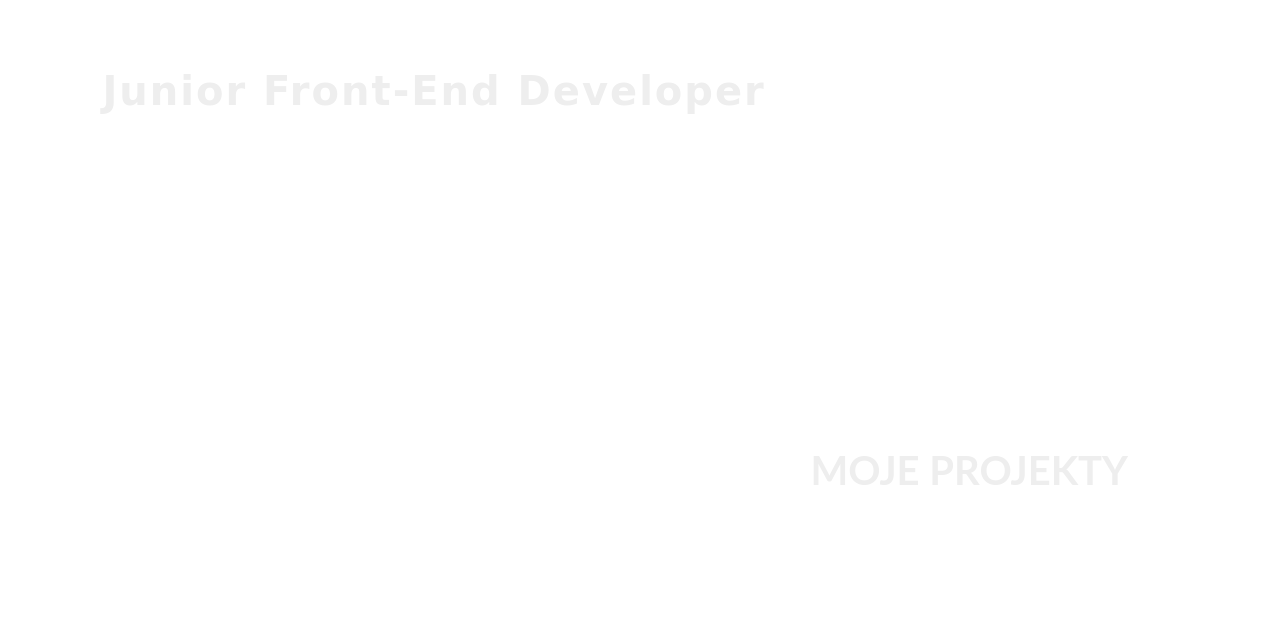
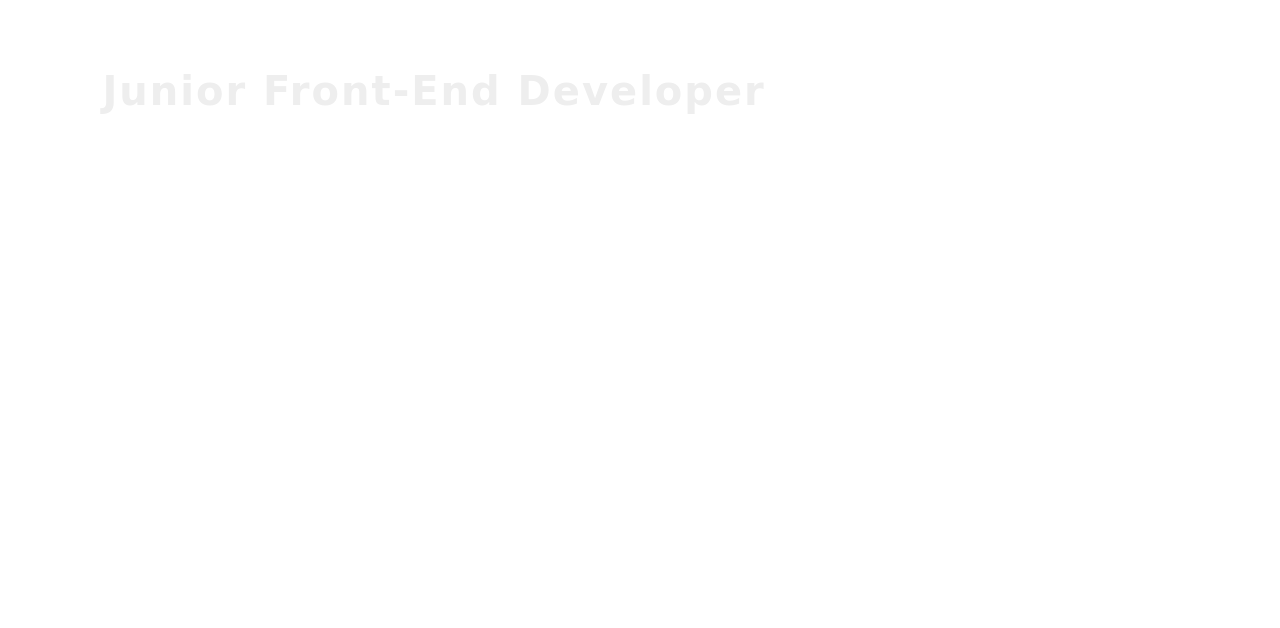
Before and after one commit to raftatix/RafTat, a plain HTML site: page index.html in a window 1280 px wide. Shown: the part 172-800 px from the top of the page. Drawn offline with nearby package versions, Linux system fonts and the light colour scheme; a web font is replaced by a local one.

Commit message:
Update index.html

```diff
--- a/index.html
+++ b/index.html
@@ -20,7 +20,7 @@
       </video>
       <h1>Rafał Tatuń</h1>
       <h2>Junior Front-End Developer</h2>
-      <button class="portfolio"><a href="#portfolio">Moje projekty</a></button>
+      <!-- <button class="portfolio"><a href="#portfolio">Moje projekty</a></button> -->
     </header>
     <main>
       <h1>O mnie</h1>
```
